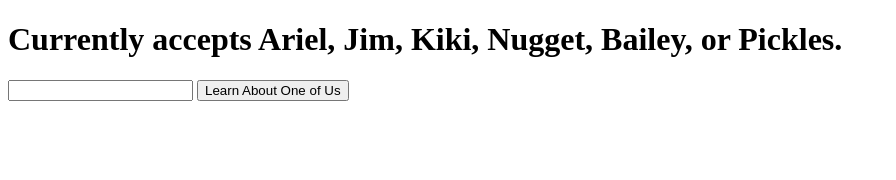
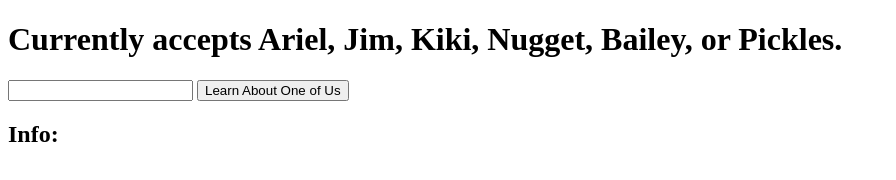
Before and after one commit to JamesSchoe/Family-API-Project, a website: page index.html in a window 1280 px wide. Shown: the whole page, without its empty margins (0-896 px from the left). Drawn offline with Linux system fonts and the light colour scheme.

```diff
--- a/index.html
+++ b/index.html
@@ -10,6 +10,7 @@
     <h1>Currently accepts Ariel, Jim, Kiki, Nugget, Bailey, or Pickles.</h1>
     <input type="text">
     <button>Learn About One of Us</button>
+    <h2>Info: </h2>
 
 
 
```
